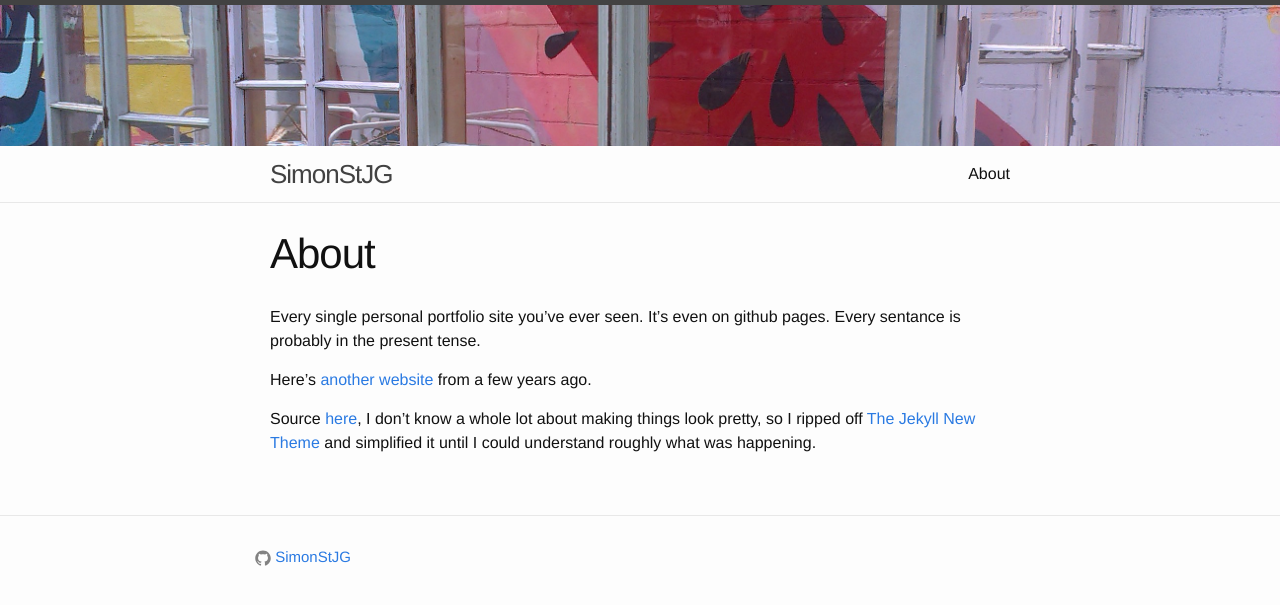
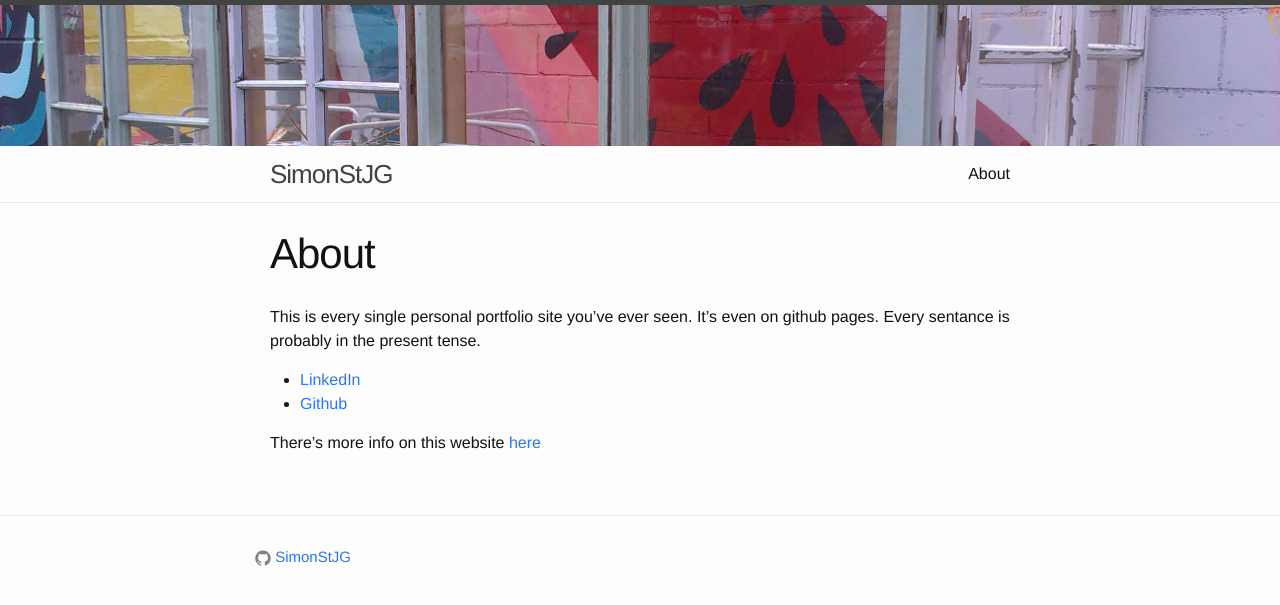
Before and after one commit to SimonStJG/SimonStJG.github.io, a Jekyll site: the page built from about.md, in a window 1280 px wide. Shown: the top 605 px of the page. Built offline with Jekyll 4.4.1, drawn with Linux system fonts in a browser that asks for light colours.

Commit message:
Housekeeping updates

```diff
--- a/_sass/_grid.scss
+++ b/_sass/_grid.scss
@@ -32,7 +32,7 @@
 
 .gr-col {
   // If you change this, you need to update it in index.html too.
-  @include col(4);
+  @include col(3);
 }
 
 /**
@@ -60,6 +60,7 @@
 }
 
 .opaque-image {
+  width: 100%;
   opacity: 0.2;
 
   &:hover {
--- a/about.md
+++ b/about.md
@@ -4,8 +4,9 @@ title: About
 permalink: /about/
 ---
 
-Every single personal portfolio site you've ever seen.  It's even on github pages.  Every sentance is probably in the present tense.
+This is every single personal portfolio site you've ever seen.  It's even on github pages.  Every sentance is probably in the present tense.
 
-Here's [another website](http://SimonStJG.org) from a few years ago.
+* [LinkedIn](https://www.linkedin.com/in/simon-st-john-green-3341539b)
+* [Github](https://github.com/SimonStJG)
 
-Source [here](https://github.com/SimonStJG/SimonStJG.github.io), I don't know a whole lot about making things look pretty, so I ripped off [The Jekyll New Theme](https://github.com/jglovier/jekyll-new) and simplified it until I could understand roughly what was happening.
+There's more info on this website [here]({% post_url 2016-12-15-Website %})
--- a/index.html
+++ b/index.html
@@ -5,5 +5,7 @@ layout: default
 <div class="home">
 
   {% include index-grid.html title="Code" tags=site.tags.code %}
+  {% include index-grid.html title="Making" tags=site.tags.making %}
+  {% include index-grid.html title="Maths" tags=site.tags.maths %}
 
 </div>
```
Also changed, not shown: _includes/index-grid.html (+5 -5 lines), _posts/2013-10-01-arXivHaiku.md (+7 -1 lines), _posts/2016-12-15-Website.md (+6 -2 lines).
